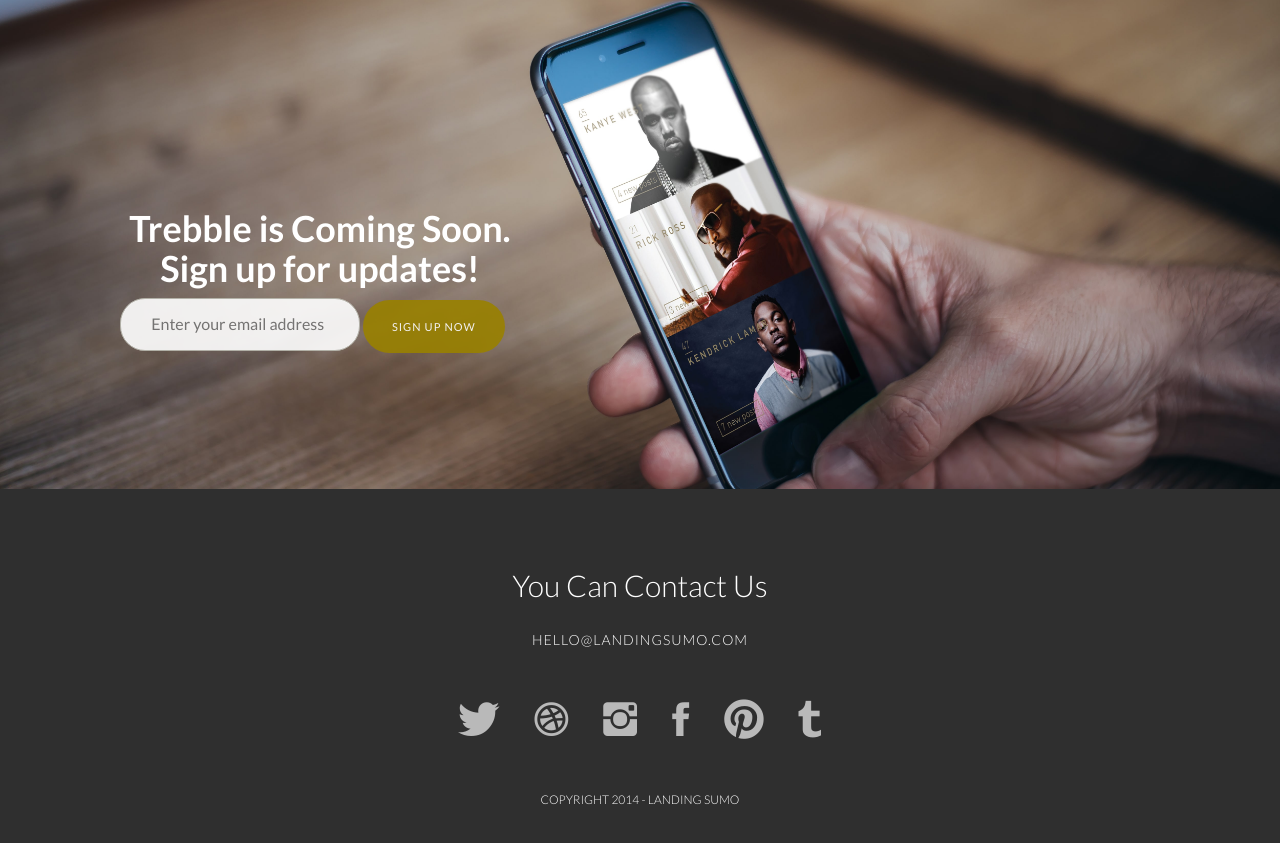
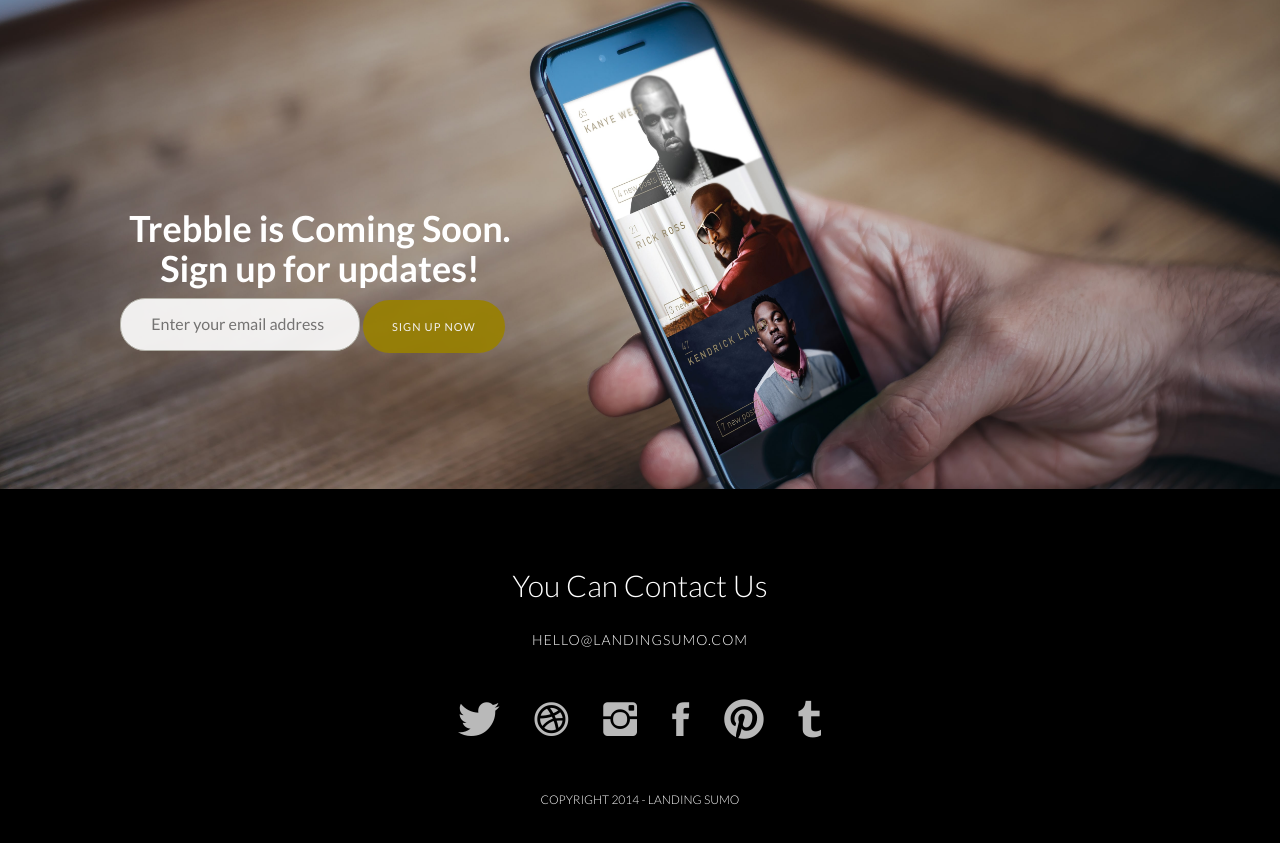
Before and after one commit to trebbleapp/website, a plain HTML site: page index.html in a window 1280 px wide. Shown: the part 2461-3304 px from the top of the page. Drawn offline with Linux system fonts and the light colour scheme; files whose address does not match are found by name.

Commit message:
changed bg color last div

```diff
--- a/assets/css/style.css
+++ b/assets/css/style.css
@@ -351,7 +351,6 @@ ul {
 #f {
 	padding-top: 60px;
 	padding-bottom: 60px;
-	background: #2f2f2f;
 	color: white;
 }
 
```
